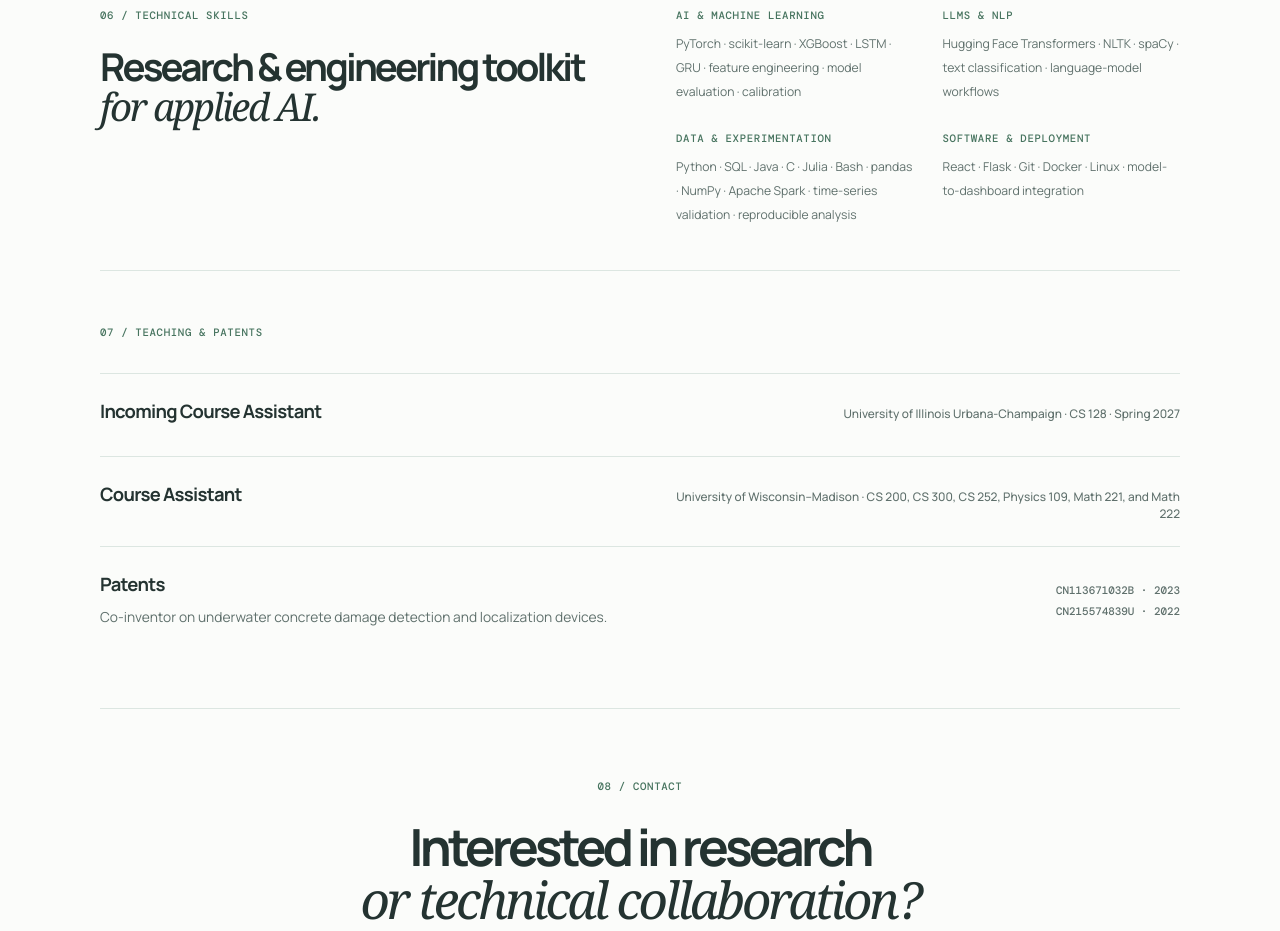
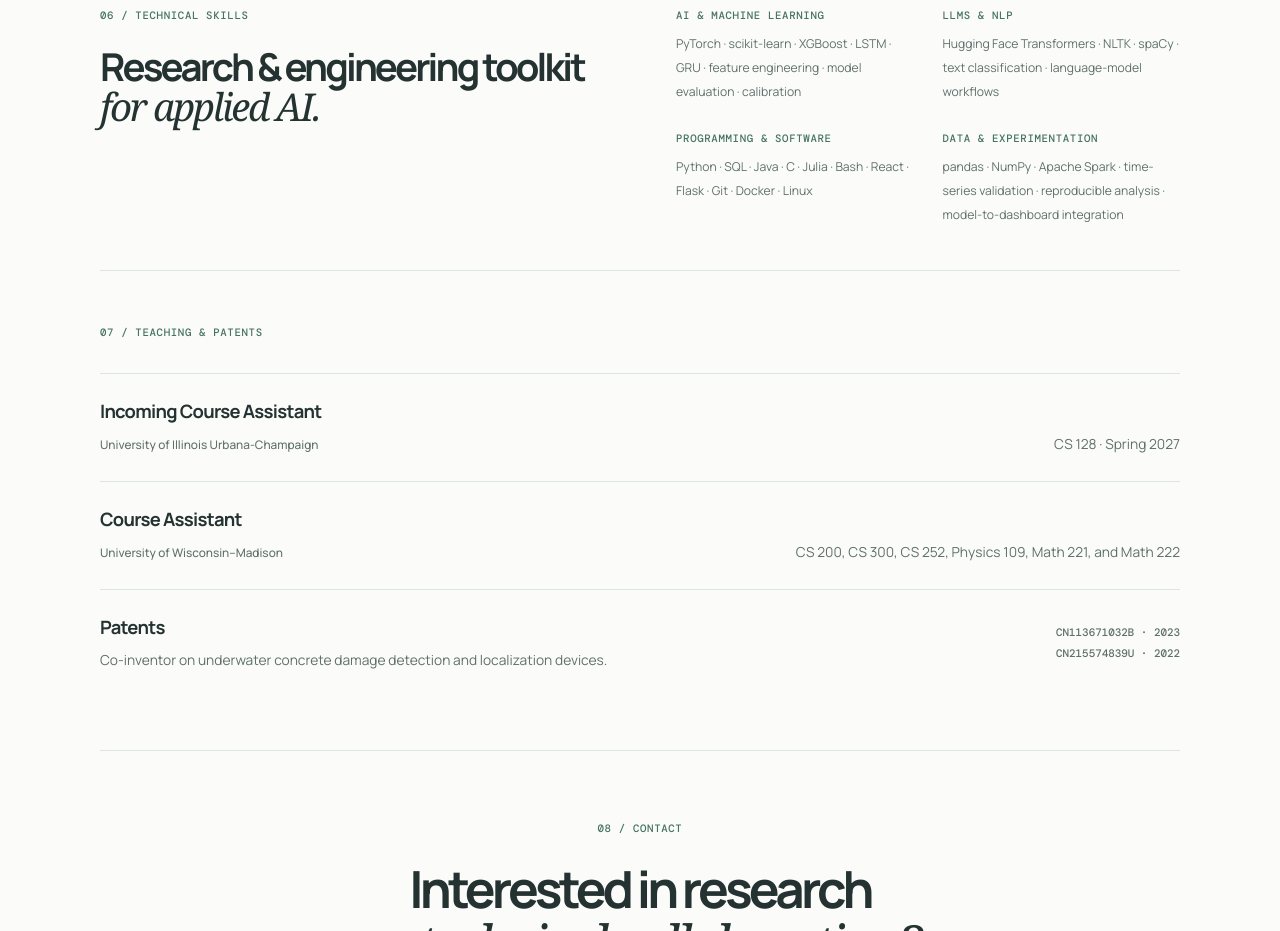
Before and after one commit to Aetheris1021/Aetheris1021.github.io, a plain HTML site: page index.html in a window 1280 px wide. Shown: the part 3860-4791 px from the top of the page. Drawn offline with nearby package versions, Linux system fonts and the light colour scheme.

Commit message:
Refine skills and teaching alignment

```diff
--- a/index.html
+++ b/index.html
@@ -30,7 +30,7 @@
       href="https://fonts.googleapis.com/css2?family=DM+Mono:wght@400;500&amp;family=Manrope:wght@400;500;600;700;800&amp;display=swap"
       rel="stylesheet"
     />
-    <link rel="stylesheet" href="styles.css?v=hero-teaching-layout-20261126" />
+    <link rel="stylesheet" href="styles.css?v=skills-teaching-align-20261126" />
   </head>
   <body>
     <a class="skip-link" href="#main-content">Skip to content</a>
@@ -345,17 +345,16 @@
             >
           </div>
           <div>
-            <p>Data &amp; experimentation</p>
+            <p>Programming &amp; software</p>
             <span
-              >Python · SQL · Java · C · Julia · Bash · pandas · NumPy · Apache Spark · time-series
-              validation · reproducible analysis</span
+              >Python · SQL · Java · C · Julia · Bash · React · Flask · Git · Docker · Linux</span
             >
           </div>
           <div>
-            <p>Software &amp; deployment</p>
+            <p>Data &amp; experimentation</p>
             <span
-              >React · Flask · Git · Docker · Linux · model-to-dashboard
-              integration</span
+              >pandas · NumPy · Apache Spark · time-series validation · reproducible analysis ·
+              model-to-dashboard integration</span
             >
           </div>
         </div>
@@ -367,14 +366,19 @@
           <h2 class="sr-only" id="teaching-title">Teaching and patents</h2>
           <article class="teaching-item">
             <h3>Incoming Course Assistant</h3>
-            <p class="organization">University of Illinois Urbana-Champaign · CS 128 · Spring 2027</p>
+            <div class="teaching-details">
+              <p class="organization">University of Illinois Urbana-Champaign</p>
+              <p class="teaching-courses">CS 128 · Spring 2027</p>
+            </div>
           </article>
           <article class="teaching-item">
             <h3>Course Assistant</h3>
-            <p class="organization">
-              University of Wisconsin–Madison · CS 200, CS 300, CS 252, Physics 109, Math 221, and
-              Math 222
-            </p>
+            <div class="teaching-details">
+              <p class="organization">University of Wisconsin–Madison</p>
+              <p class="teaching-courses">
+                CS 200, CS 300, CS 252, Physics 109, Math 221, and Math 222
+              </p>
+            </div>
           </article>
           <article class="teaching-item patent-item">
             <h3>Patents</h3>
@@ -395,7 +399,7 @@
         <a class="button" href="mailto:hding16@illinois.edu?subject=Hello%20Haoyang">
           Get in touch <span aria-hidden="true">↗</span>
         </a>
-        <a class="cv-link" href="output/pdf/Haoyang_Ding_CV.pdf?v=cv-divider-spacing-20261126b" target="_blank" rel="noreferrer">
+        <a class="cv-link" href="output/pdf/Haoyang_Ding_CV.pdf?v=skills-teaching-align-20261126" target="_blank" rel="noreferrer">
           Download CV (PDF) <span aria-hidden="true">↗</span>
         </a>
       </section>
--- a/styles.css
+++ b/styles.css
@@ -441,14 +441,17 @@ em {
   border-top: 1px solid var(--line);
 }
 
-.teaching-item:not(.patent-item) {
+.teaching-details {
   display: grid;
   grid-template-columns: minmax(0, 1fr) minmax(0, 1fr);
   align-items: baseline;
   gap: 36px;
 }
 
-.teaching-item:not(.patent-item) p {
+.teaching-courses {
+  margin: 0;
+  color: var(--muted);
+  font-size: 0.74rem;
   text-align: right;
 }
 
@@ -704,11 +707,11 @@ em {
     display: block;
   }
 
-  .teaching-item:not(.patent-item) {
+  .teaching-details {
     display: block;
   }
 
-  .teaching-item:not(.patent-item) p {
+  .teaching-courses {
     margin-top: 8px;
     text-align: left;
   }
```
Also changed, not shown: 2 other files.
